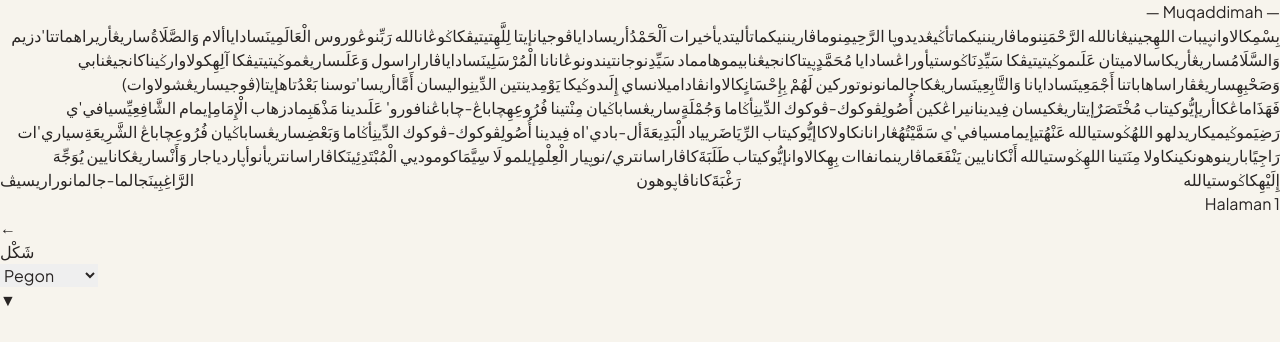
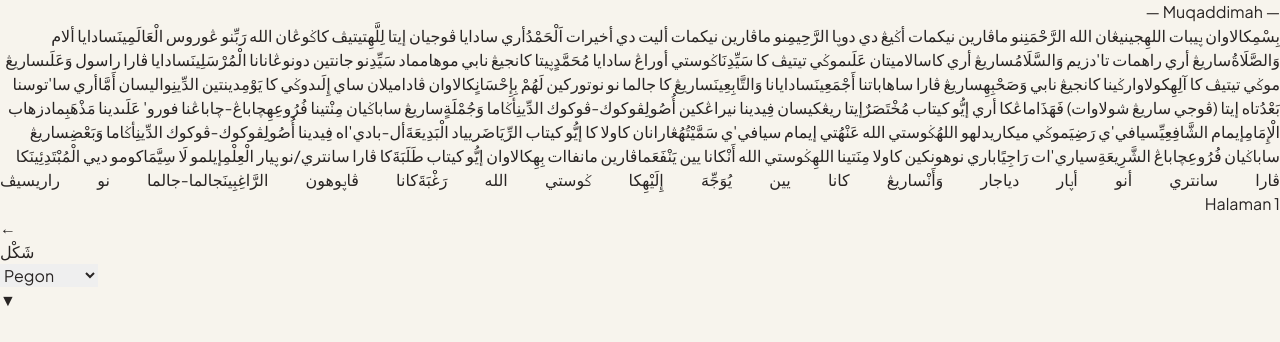
Before and after one commit to huonline/riyadul-badi-ah, a React (Vite) app: page / in a window 1280 px wide. Both pictures are taken after a click on the button "Mulai Membaca Bab 1". Shown: the top 342 px of the page. Built offline with nearby package versions, Linux system fonts and the light colour scheme.

Commit message:
Refactor comments and style adjustments in app.jsx
Updated comments for clarity and adjusted styles for layout.

```diff
--- a/src/app.jsx
+++ b/src/app.jsx
@@ -122,32 +122,27 @@ export default function App() {
 
                       <span className="relative z-10">{kataMatan}</span>
 
-                      {/* AREA LUGOT: Kotak Dihapus, Murni Teks Mengambang */}
+                      {/* AREA LUGOT: Trik pemisah kata dihapus, diganti aliran RTL Blok Murni */}
                       {lugotMode !== 'hide' && (
                         <span
                           className="absolute pointer-events-none z-0"
                           style={{
-                            top: '55px',
+                            top: '52px', // Posisi di-paskan agar menempel manis di bawah matan
                             right: '0',
-                            transform: 'rotate(-28deg)', // Dikunci Permanen
+                            transform: 'rotate(-28deg)', // Rotasi baku dipertahankan
                             transformOrigin: 'top right',
-                            width: '100px'
+                            width: '115px' // Agak dilebarkan agar teks tidak terlalu cepat terpotong
                           }}
                         >
                           <span
-                            /* Dihapus: bg, p-1, rounded, shadow, border. Ditambah: text-amber-900 font-bold agar jelas */
-                            className="flex flex-wrap-reverse text-[11px] leading-[1.3rem] text-amber-900 font-bold"
+                            /* Menggunakan 'block' murni. Jika teks panjang, otomatis baris ke-2 turun ke bawah */
+                            className="block text-[11px] leading-[1.3rem] text-amber-900 font-bold"
                             style={{
                               direction: lugotMode === 'pegon' ? 'rtl' : 'ltr',
-                              justifyContent: lugotMode === 'pegon' ? 'flex-start' : 'flex-end',
+                              textAlign: lugotMode === 'pegon' ? 'right' : 'left',
                             }}
                           >
-                            {/* Diamankan dengan (displayLugot || '') agar fungsi split tidak error jika lugot kosong */}
-                            {(displayLugot || '').split(' ').map((word, wIdx) => (
-                              <span key={wIdx} className="mx-[1.5px] whitespace-nowrap">
-                                {word}
-                              </span>
-                            ))}
+                            {displayLugot}
                           </span>
                         </span>
                       )}
```
